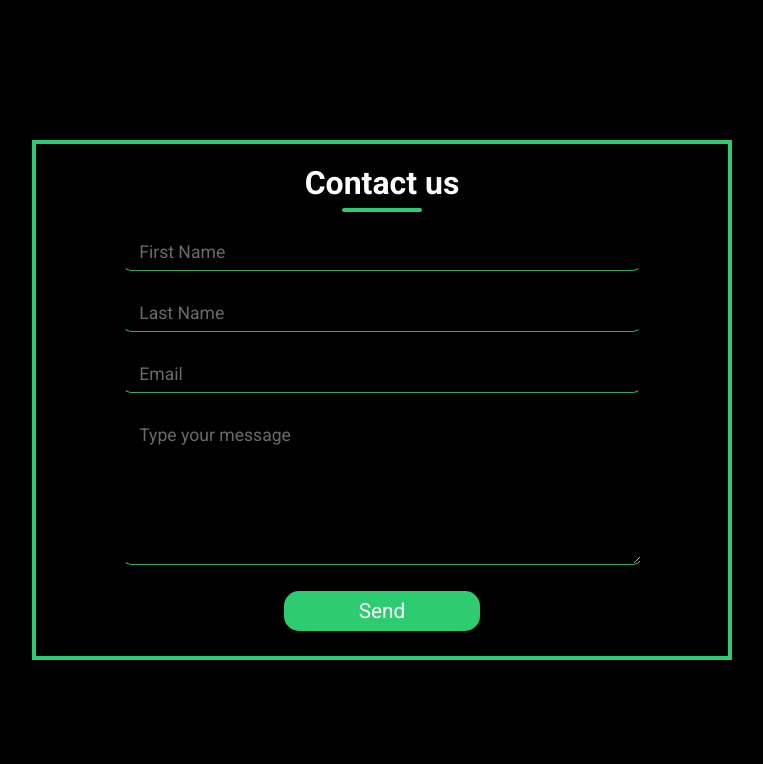
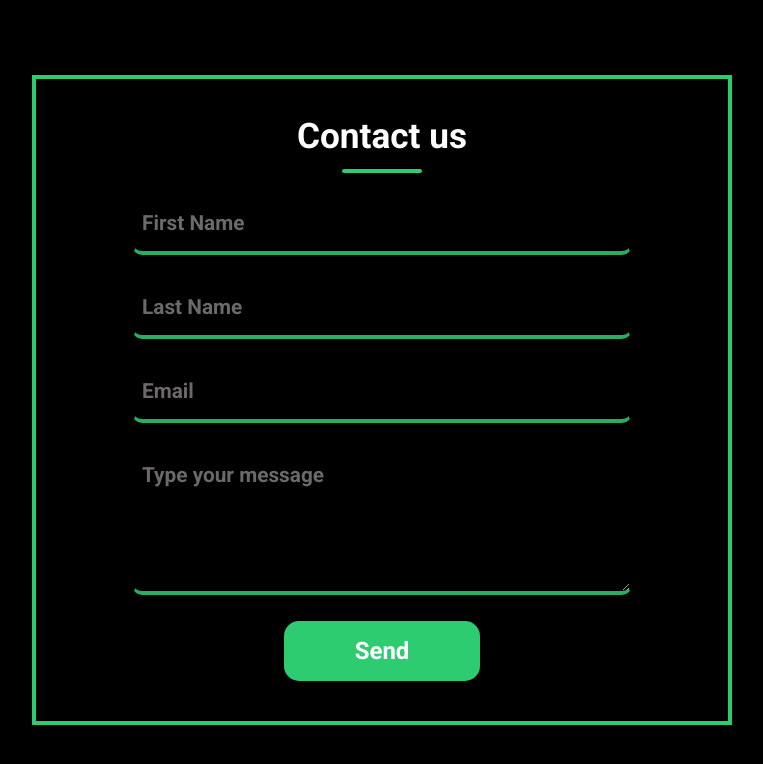
Before and after one commit to miltonnhavene/contact-form, a plain HTML site: page index.html in a window 1280 px wide. Shown: the whole page, without its empty margins (258-1021 px from the left). Drawn offline with Linux system fonts and the light colour scheme.

Commit message:
update css
Responsividade melhorada

```diff
--- a/css/style.css
+++ b/css/style.css
@@ -14,11 +14,12 @@
     min-height: 100vh;
     padding: 20px 100px;
     background-color: black;
+    margin: 0 auto;
 }
 
 .contact-container{
     padding: 20px;
-    width: 700px;
+    width: 90%;
     height: 65vh;
     text-align: center;
     border: 4px solid #2ecc71;
@@ -52,7 +53,7 @@ h2::after{
     outline: none;
     border: 2px solid rgba(0,0,0,0);
     border-radius: 10px;
-    border-bottom: 1px solid #27ae60;
+    border-bottom: 4px solid #27ae60;
     background-color: black;
     color: white;
     font-size: 1.1rem;
@@ -66,7 +67,7 @@ h2::after{
 
 .field:hover{
     color: white;
-    border: 2px solid #27ae60;
+    border: 4px solid #27ae60;
 }
 
 .field:focus{
@@ -98,19 +99,85 @@ h2::after{
     color: black;
 }
 
-@media screen and (max-width: 880px){
+@media screen and (max-width: 768px){
     .contact-container{
-        margin: 25px;
-        flex-direction: column;
-        height: 75vh;
+        height: 100%;
+        padding: 20px;
+        width: 700px;
+        margin: 20px 40px;
     }
 
     .field{
+        width: auto;
         margin-top: 10px;
         padding: 10px;
+        font-weight: 600;
     }
 
     .btn{
         width: 50%;
+        font-weight: 600;
     }
 }
+
+@media screen and (min-width: 768px) {
+    .contact-container{
+        height: 750px;
+        padding: 20px;
+        width: 1200px;
+        margin: 20px 20px;
+    }
+
+    .field{
+        width: 400px;
+        margin-top: 10px;
+        padding: 20px;
+        font-size: 1.3rem;
+        font-weight: 600;
+    }
+
+    h2{
+        margin-top: 15px;
+        font-size: 2.5rem;
+        padding: 1rem 1.5rem;
+    }
+
+    .btn{
+        width: 50%;
+        font-size: 1.5rem;
+        padding: 1rem 1rem;
+        font-weight: 600;
+    }
+}
+
+@media screen and (min-width: 1024px) {
+    .contact-container{
+        height: 650px;
+        padding: 20px;
+        width: 700px;
+        margin: 0 auto;
+    }
+
+    .field{
+        width: 500px;
+        margin-top: 0;
+        font-size: 1.3rem;
+        font-weight: 600;
+        padding: 1rem 0.5rem;
+    }
+
+    h2{
+        margin-top: 0px;
+        font-size: 2.2rem;
+    }
+
+    .btn{
+        width: 30%;
+        margin-bottom: 10px;
+    }
+
+
+
+
+
+}
```
